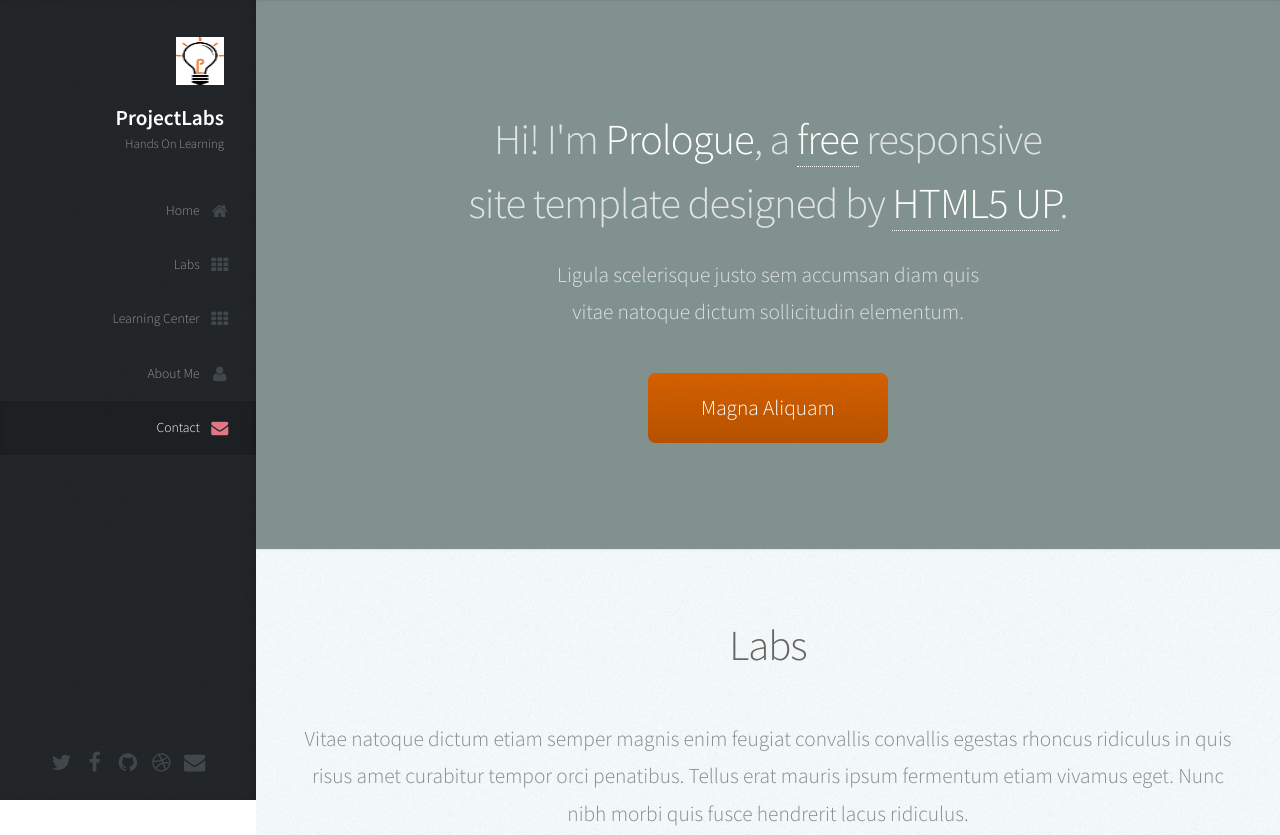
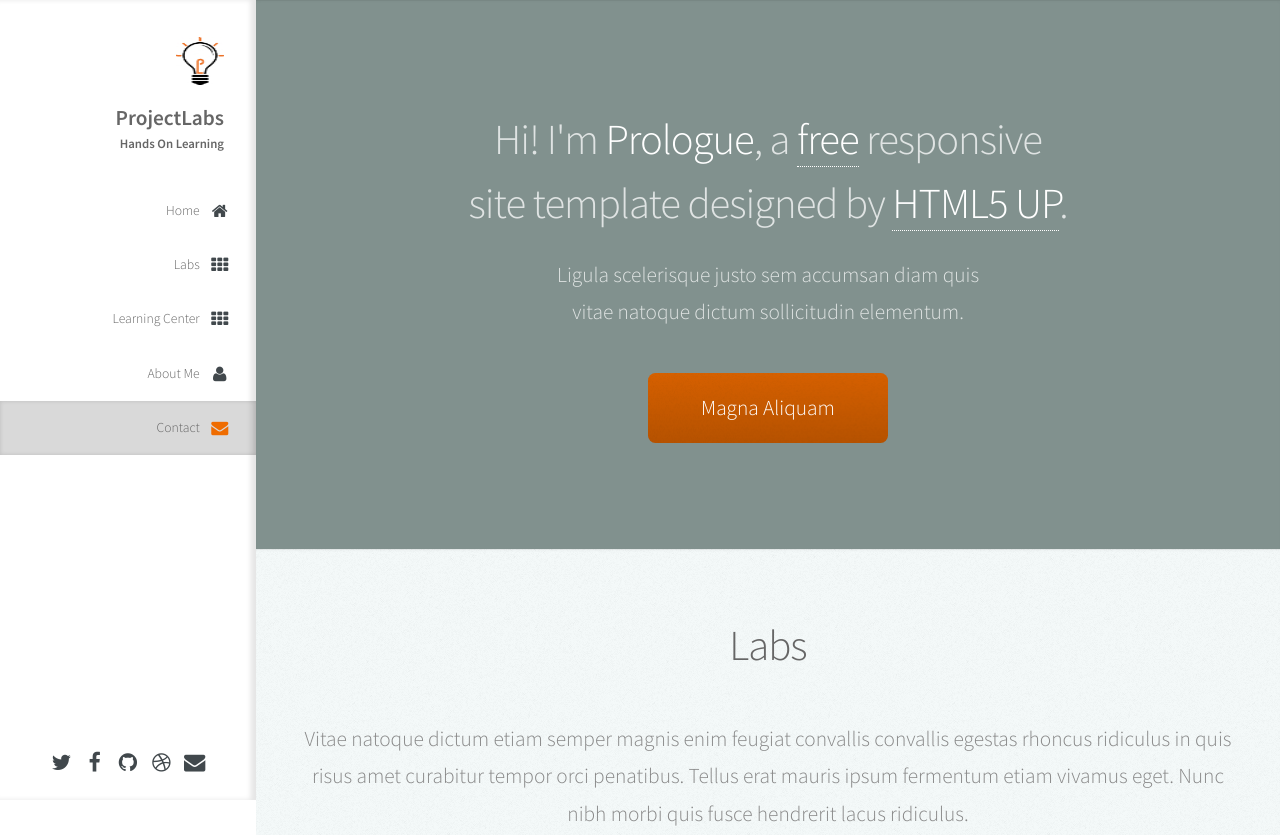
Before and after one commit to ProjectLabs/projectlabs.in, a plain HTML site: page index.html in a window 1280 px wide. Shown: the top 835 px of the page. Drawn offline with Linux system fonts and the light colour scheme.

Commit message:
SideBar Color Changes & Other Misc.

```diff
--- a/css/style.css
+++ b/css/style.css
@@ -537,7 +537,7 @@
 		width: 375px;
 		height: 100%;
 		color: #fff;
-		background: #222629 url('images/overlay.png');
+		background: #FFF;
 		box-shadow: inset -0.25em 0 0.25em 0 rgba(0,0,0,0.1);
 		text-align: right;
 	}
@@ -591,7 +591,7 @@
 		#logo h1
 		{
 			position: relative;
-			color: #fff;
+			color: #666666;
 			font-weight: 600;
 			font-size: 1em;
 			line-height: 1em;
@@ -602,8 +602,9 @@
 			position: relative;
 			display: block;
 			font-size: 0.6em;
-			color: rgba(255,255,255,0.5);
+			color: #666666;
 			line-height: 1.25em;
+			font-weight:bold;
 			margin: 0.5em 0 0 0;
 		}
 
@@ -630,7 +631,7 @@
 				{
 					display: block;
 					padding: 0.5em 1.5em 0.5em 1.5em;
-					color: rgba(255,255,255,0.5);
+					color: #666666;
 					text-decoration: none;
 					outline: 0;
 					border: 0;
@@ -662,7 +663,7 @@
 					{
 						background: rgba(0,0,0,0.15);
 						box-shadow: inset 0 0 0.25em 0 rgba(0,0,0,0.125);
-						color: #fff;
+						color: #666666;
 					}
 
 						#nav ul li a.active span
@@ -671,7 +672,7 @@
 
 							#nav ul li a.active span:before
 							{
-								color: #e27689;
+								color: #ef6c00;
 							}
 
 /*********************************************************************************/
```
